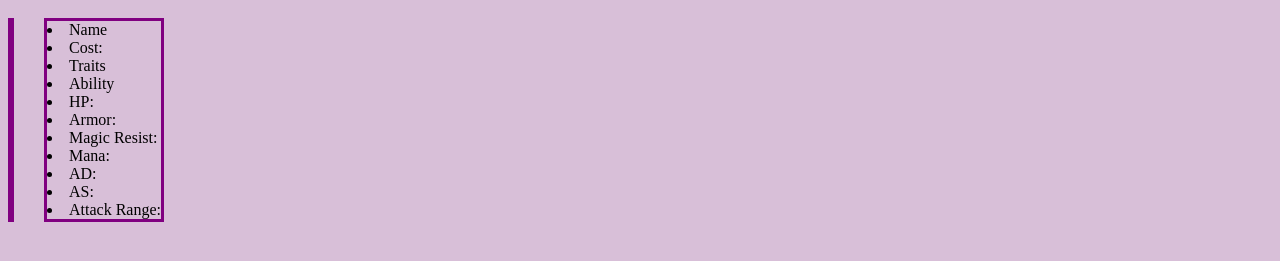
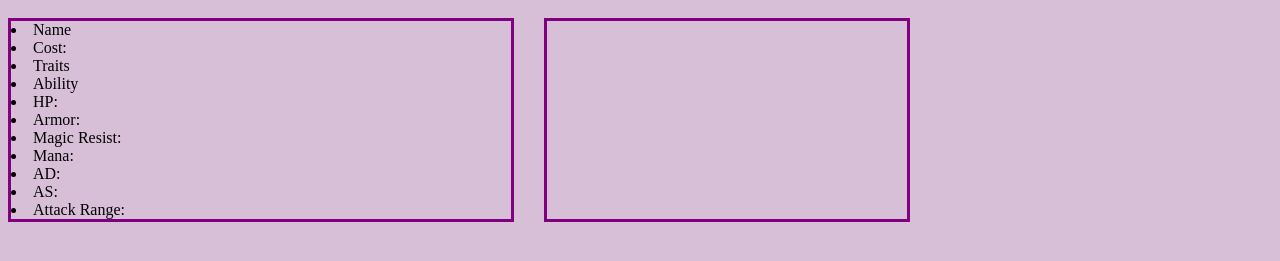
Before and after one commit to ZahiAhmed/Tacticspedia, a website built with webpack: page index.html in a window 1280 px wide. Shown: the part 149-410 px from the top of the page. Built offline with nearby package versions, Linux system fonts and the light colour scheme; no server answers.

Commit message:
moving divs around

```diff
--- a/index.html
+++ b/index.html
@@ -12,10 +12,8 @@
 
   <body>
     <h4>Click on icons</h4>
-
     <div id="tab_bar"></div>
     <div class="container">
-      <div id="sidebar"> </div>
       <div id="info">
         <li id="name">Name</li>
         <li id="cost">Cost: </li>
@@ -29,6 +27,7 @@
         <li id="as">AS: </li>
         <li id="range">Attack Range: </li>
       </div>
+      <div id="sidebar"> </div>
   </div>
   </body>
 
--- a/src/index.scss
+++ b/src/index.scss
@@ -19,7 +19,7 @@ body {
 #sidebar{
     position: sticky;
     border: 3px solid $color;
-    max-width: 360px;
+    width: 360px;
     max-height: 300px;
     // height: 300px;
     overflow: scroll;
@@ -27,7 +27,9 @@ body {
 }
 
 #info {
-    margin-left: 30px;
-    border: 3px solid $color
+    margin-right: 30px;
+    border: 3px solid $color;
+    width: 500px;
+    max-width: 500px;
 
-}
+};
```
Also changed, not shown: dist/main.css.
